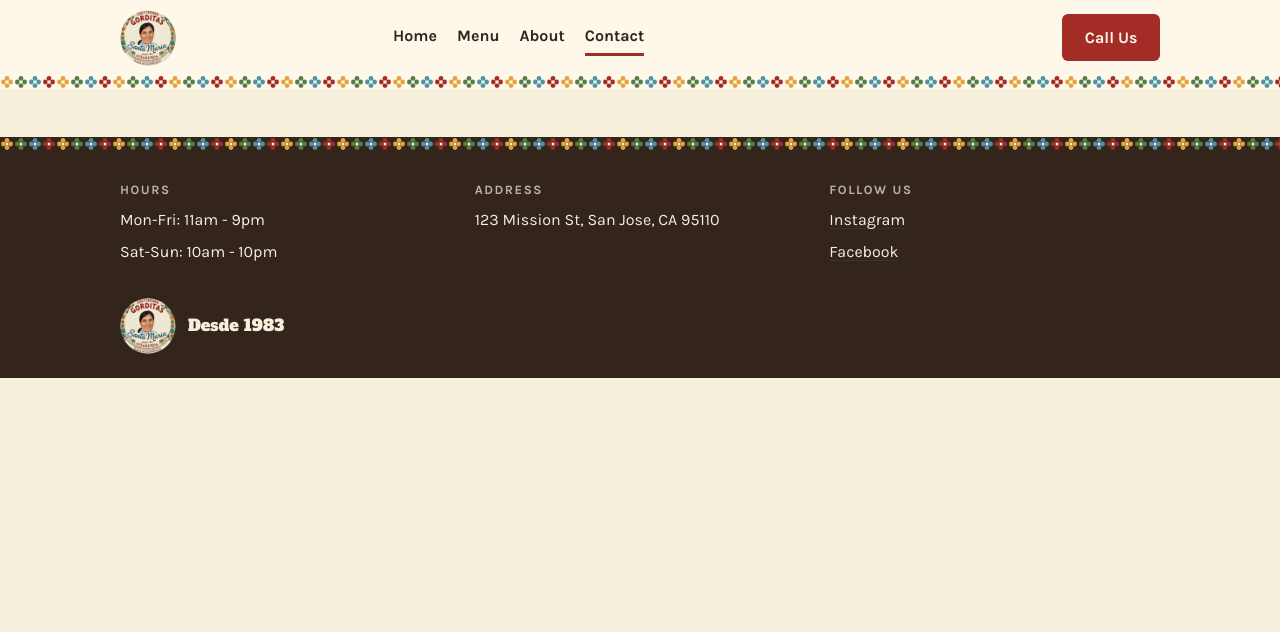
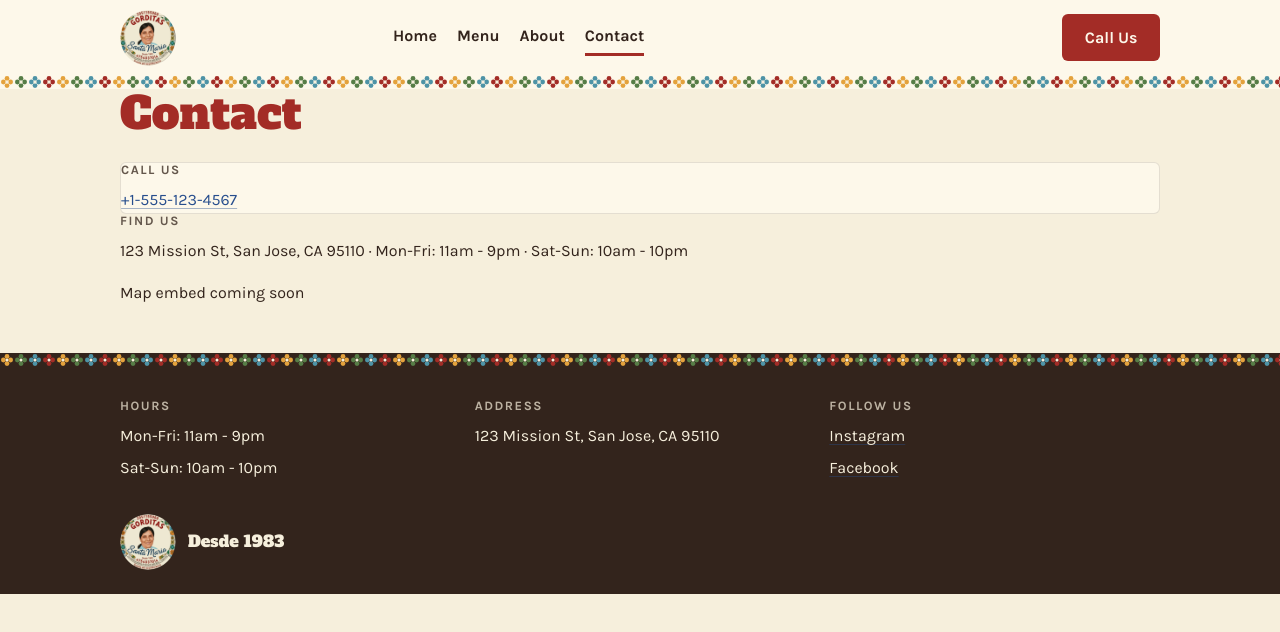
Before and after one commit to JosephMelesse/hack-website, a React (Vite) app: page /contact in a window 1280 px wide. Shown: the top 632 px of the page. Built offline with nearby package versions, Linux system fonts and the light colour scheme.

Commit message:
Contact/Contact.jsx: build call card, find us, and map placeholder

```diff
--- a/src/pages/Contact.jsx
+++ b/src/pages/Contact.jsx
@@ -1,9 +1,26 @@
-function Contact() {
+// Contact per wireframe pp. 07-08: big call card, find-us block, map placeholder.
+function Contact({ t }) {
   return (
-    <section>
-      <section>{/* TODO : Call Us */}</section>
-      <section>{/* TODO : Find Us */}</section>
-      <section>{/* TODO : map embed */}</section>
+    <section className="contact">
+      <div className="container">
+        <h1>{t?.nav?.contact}</h1>
+        <div className="card contact-call">
+          <h2 className="eyebrow">{t?.contact?.callTitle}</h2>
+          <a className="contact-call__phone" href={`tel:${t?.phone}`}>
+            {t?.phone}
+          </a>
+        </div>
+        <section className="contact-find">
+          <h2 className="eyebrow">{t?.contact?.findTitle}</h2>
+          <p>
+            {t?.contact?.address} · {(t?.footer?.hours ?? []).join(" · ")}
+          </p>
+          {/* real map embed pending (DESIGN.md §7) */}
+          <div className="contact-map">
+            <span>{t?.contact?.mapNote}</span>
+          </div>
+        </section>
+      </div>
     </section>
   );
 }
```
